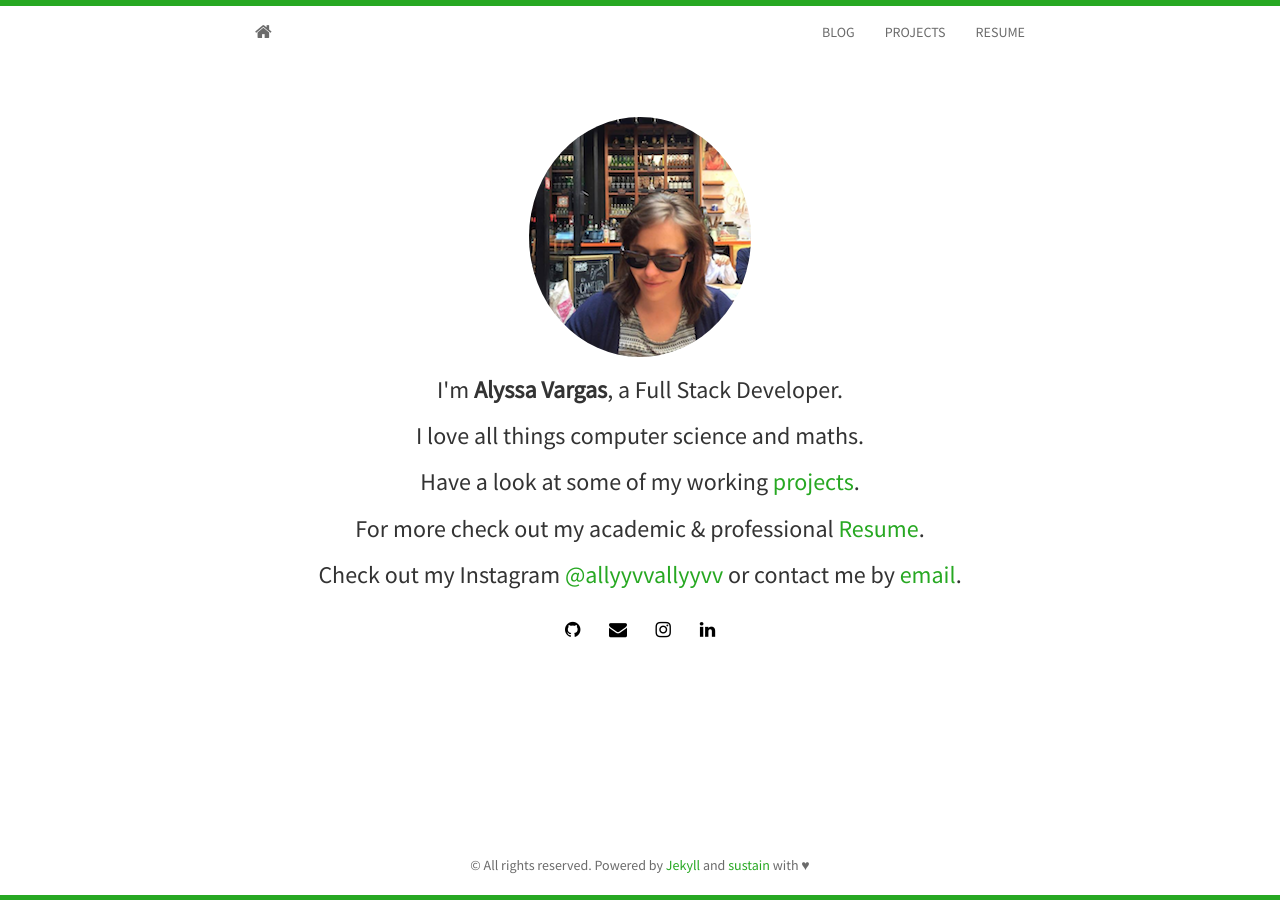
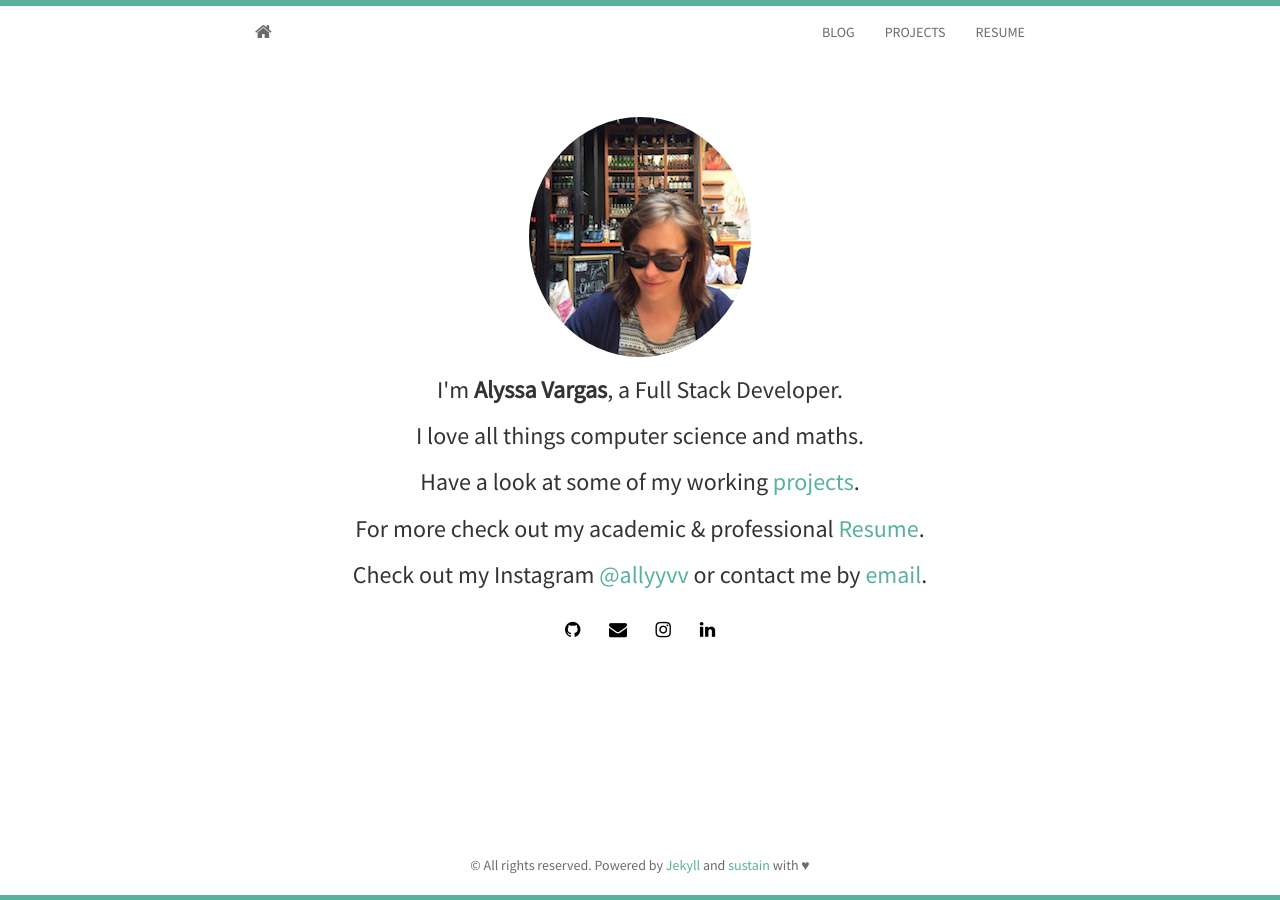
Before and after one commit to allyrv/vargas-portfolio, a Jekyll site: the page built from index.html, in a window 1280 px wide. Built offline with Jekyll 4.4.1, drawn with Linux system fonts in a browser that asks for light colours; nearby versions of some CDN libraries; the list of posts is cut into pages by our own code.

Commit message:
Color update

```diff
--- a/index.html
+++ b/index.html
@@ -11,7 +11,7 @@ layout: home
 	  <h3>I love all things computer science and maths.</h3>
 	  <h3>Have a look at some of my working <a href="{{ site.baseurl }}projects.html"> projects</a>.</h3>
 	  <h3>For more check out my academic &amp; professional <a href="http://allyrv.github.io">Resume</a>.</h3>
-	  <h3>Check out my Instagram <a target="_blank" href="http://instagram.com/{{ site.instagram }}">@allyyvv{{ site.instagram }}</a> or contact me by <a href="mailto:{{ site.email }}">email</a>.</h3>
+	  <h3>Check out my Instagram <a target="_blank" href="http://instagram.com/{{ site.instagram }}">@{{ site.instagram }}</a> or contact me by <a href="mailto:{{ site.email }}">email</a>.</h3>
 	  {% include social.html %}
 	</div>
 </section>
--- a/static/css/main.css
+++ b/static/css/main.css
@@ -6,7 +6,7 @@ body {
   background-color: #fff;
   font-family: 'Source Sans Pro', sans-serif;
   /* The html and body elements cannot have any padding or margin. */
-  border-top: 3px solid #27A822;
+  border-top: 3px solid #58B19F;
 }
 /* Wrapper for page content to push down footer */
 #wrap {
@@ -96,7 +96,7 @@ body {
   margin: 20px 0;
 }
 .container a {
-  color: #27A822;
+  color: #58B19F;
 }
 .container a:hover {
   color: #267723;
@@ -120,7 +120,7 @@ body {
   font-size: 15px;
 }
 .panel-default h4 a, h5 a {
-  color: #27A822;
+  color: #58B19F;
 }
 .panel-default h4 a:hover, h5 a:hover {
   color: #267723;
@@ -174,7 +174,7 @@ body {
 	color: #6b6b6b;
 }
 div.footer{
-  border-bottom: 5px solid #27A822;;
+  border-bottom: 5px solid #58B19F;;
 }
 /* Set the fixed height of the footer here */
 /*.footer {
```
Also changed, not shown: 4 other files.
